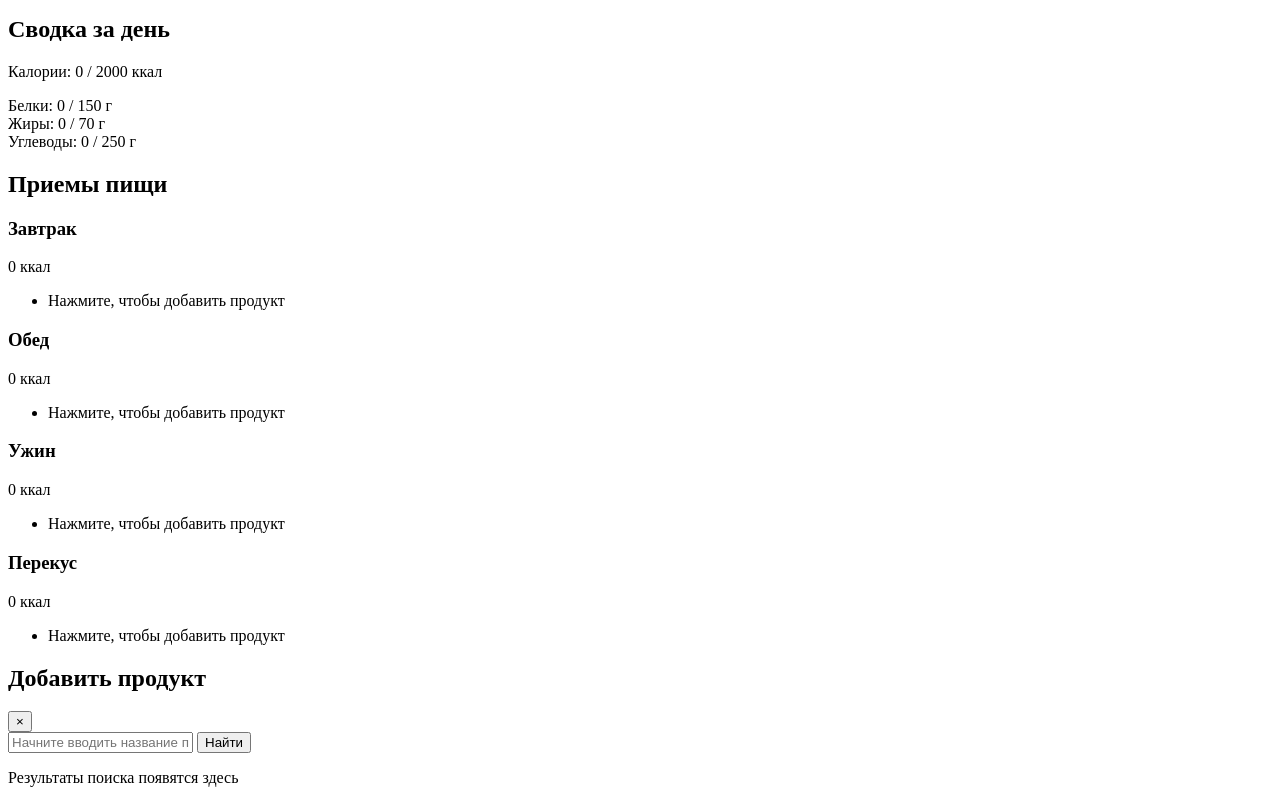
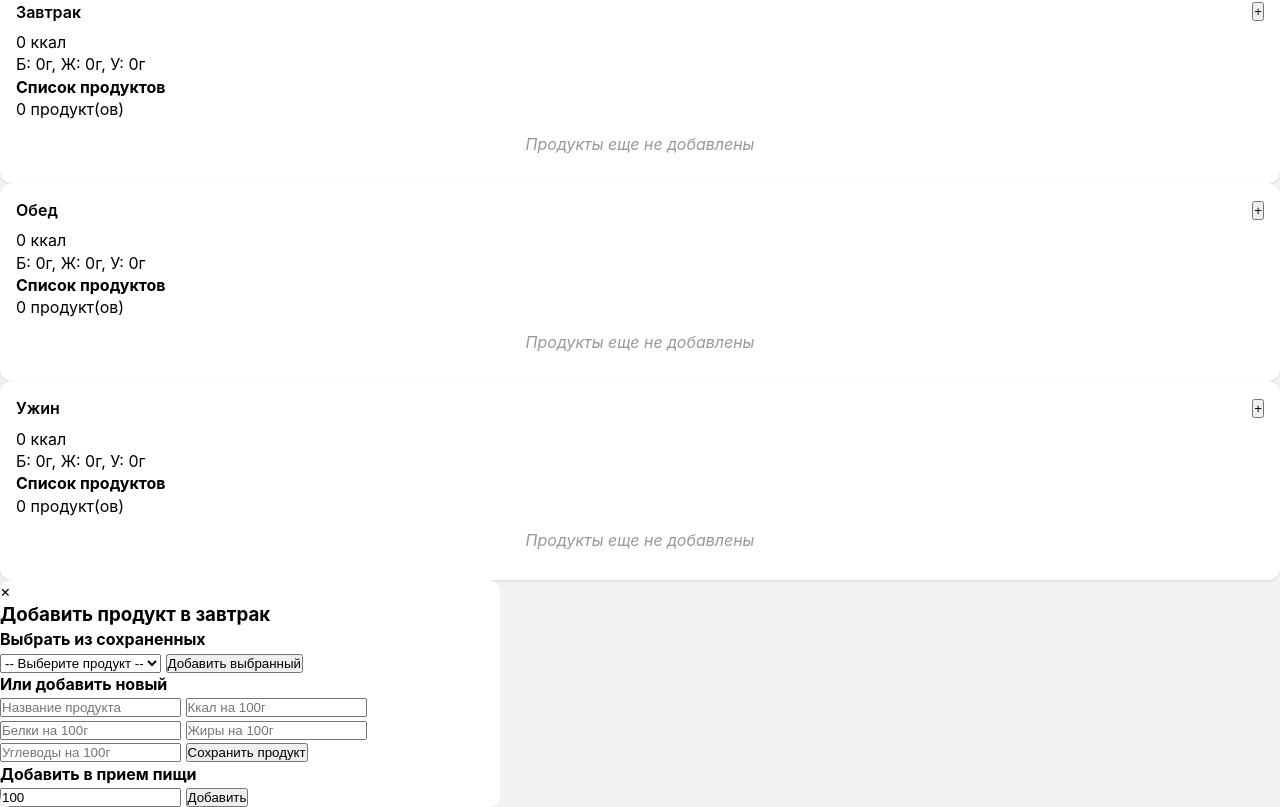
Before and after one commit to a29473708-sketch/green-counter-1.0, a plain HTML site: page index.html in a window 1280 px wide. Shown: the part 105-912 px from the top of the page. Drawn offline with Linux system fonts and the light colour scheme; a small style sheet from the web is missing.

Commit message:
Update index.html

```diff
--- a/index.html
+++ b/index.html
@@ -2,125 +2,121 @@
 <html lang="ru">
 <head>
     <meta charset="UTF-8">
-    <meta name="viewport" content="width=device-width, initial-scale=1.0, user-scalable=no">
-    <title>Трекер КБЖУ</title>
-    <!-- Подключим стили Telegram для красоты -->
-    <link rel="stylesheet" href="https://cdn.jsdelivr.net/npm/@telegram-apps/telegram-ui-web@1/dist/css/telegram-ui-web.css">
-    <!-- Наши кастомные стили -->
-    <link rel="stylesheet" href="styles.css">
+    <meta name="viewport" content="width=device-width, initial-scale=1.0">
+    <title>Подсчет калорий</title>
+    <link rel="stylesheet" href="style.css">
 </head>
 <body>
-    <div class="app" id="app">
-        <!-- Шапка -->
-        <header class="header">
-            <button class="icon-button" id="profileButton">
-                <!-- Простая иконка профиля -->
-                <svg width="24" height="24" viewBox="0 0 24 24" fill="none">
-                    <path d="M12 2C6.48 2 2 6.48 2 12C2 17.52 6.48 22 12 22C17.52 22 22 17.52 22 12C22 6.48 17.52 2 12 2ZM12 6C13.93 6 15.5 7.57 15.5 9.5C15.5 11.43 13.93 13 12 13C10.07 13 8.5 11.43 8.5 9.5C8.5 7.57 10.07 6 12 6ZM12 20C9.97 20 7.57 19.18 5.86 17.12C7.55 15.8 9.68 15 12 15C14.32 15 16.45 15.8 18.14 17.12C16.43 19.18 14.03 20 12 20Z" fill="currentColor"/>
-                </svg>
-            </button>
-            <h1 class="date-title" id="currentDate">Загрузка...</h1>
-            <!-- Заглушка для выравнивания -->
-            <div class="icon-button placeholder"></div>
+    <div class="container">
+        <!-- Дата -->
+        <header class="date-header">
+            <button id="prevDay">←</button>
+            <h1 id="currentDate">Сегодня</h1>
+            <button id="nextDay">→</button>
         </header>
 
-        <!-- Основной контент -->
-        <main class="main">
-            <!-- Сводка по КБЖУ -->
-            <section class="summary-card">
-                <h2>Сводка за день</h2>
-                <div class="progress-bar">
-                    <div class="progress-fill" id="caloriesProgress"></div>
-                </div>
-                <p>Калории: <span id="consumedCalories">0</span> / <span id="targetCalories">2000</span> ккал</p>
-                <div class="macros">
-                    <div class="macro-item">
-                        <span class="macro-label">Белки:</span>
-                        <span id="consumedProtein">0</span> / <span id="targetProtein">150</span> г
-                    </div>
-                    <div class="macro-item">
-                        <span class="macro-label">Жиры:</span>
-                        <span id="consumedFat">0</span> / <span id="targetFat">70</span> г
-                    </div>
-                    <div class="macro-item">
-                        <span class="macro-label">Углеводы:</span>
-                        <span id="consumedCarbs">0</span> / <span id="targetCarbs">250</span> г
-                    </div>
-                </div>
-            </section>
-
-            <!-- Приемы пищи -->
-            <section class="meals">
-                <h2>Приемы пищи</h2>
-                <div class="meal-list">
+        <!-- Блоки -->
+        <div class="meal-section">
             <!-- Завтрак -->
             <div class="meal-card" data-meal="breakfast">
                 <div class="meal-header">
                     <h3>Завтрак</h3>
-                            <span class="meal-calories">0 ккал</span>
+                    <button class="add-product-btn">+</button>
                 </div>
-                        <ul class="meal-items">
-                            <!-- Продукты будут добавляться сюда динамически -->
-                            <li class="empty-state">Нажмите, чтобы добавить продукт</li>
-                        </ul>
+                <div class="meal-summary">
+                    <div class="kcal-info">0 ккал</div>
+                    <div class="macro-info">Б: 0г, Ж: 0г, У: 0г</div>
+                </div>
+
+                <!-- Окно -->
+                <div class="meal-details" id="breakfast-details">
+                    <div class="products-header">
+                        <h4>Список продуктов</h4>
+                        <span class="products-count">0 продуктов</span>
+                    </div>
+                    <div class="products-list" id="breakfast-products">
+                        <!-- Динамическое добавление -->
+                    </div>
+                    <div class="empty-state" id="breakfast-empty">Продукты еще не добавлены</div>
+                </div>
             </div>
 
             <!-- Обед -->
             <div class="meal-card" data-meal="lunch">
                 <div class="meal-header">
                     <h3>Обед</h3>
-                            <span class="meal-calories">0 ккал</span>
+                    <button class="add-product-btn">+</button>
                 </div>
-                        <ul class="meal-items">
-                            <li class="empty-state">Нажмите, чтобы добавить продукт</li>
-                        </ul>
+                <div class="meal-summary">
+                    <div class="kcal-info">0 ккал</div>
+                    <div class="macro-info">Б: 0г, Ж: 0г, У: 0г</div>
+                </div>
+
+                <div class="meal-details" id="lunch-details">
+                    <div class="products-header">
+                        <h4>Список продуктов</h4>
+                        <span class="products-count">0 продуктов</span>
+                    </div>
+                    <div class="products-list" id="lunch-products"></div>
+                    <div class="empty-state" id="lunch-empty">Продукты еще не добавлены</div>
+                </div>
             </div>
 
             <!-- Ужин -->
             <div class="meal-card" data-meal="dinner">
                 <div class="meal-header">
                     <h3>Ужин</h3>
-                            <span class="meal-calories">0 ккал</span>
+                    <button class="add-product-btn">+</button>
                 </div>
-                        <ul class="meal-items">
-                            <li class="empty-state">Нажмите, чтобы добавить продукт</li>
-                        </ul>
+                <div class="meal-summary">
+                    <div class="kcal-info">0 ккал</div>
+                    <div class="macro-info">Б: 0г, Ж: 0г, У: 0г</div>
                 </div>
 
-                    <!-- Перекус -->
-                    <div class="meal-card" data-meal="snack">
-                        <div class="meal-header">
-                            <h3>Перекус</h3>
-                            <span class="meal-calories">0 ккал</span>
+                <div class="meal-details" id="dinner-details">
+                    <div class="products-header">
+                        <h4>Список продуктов</h4>
+                        <span class="products-count">0 продуктов</span>
                     </div>
-                        <ul class="meal-items">
-                            <li class="empty-state">Нажмите, чтобы добавить продукт</li>
-                        </ul>
-                    </div>
-                </div>
-            </section>
-        </main>
-
-        <!-- Окно поиска продуктов (изначально скрыто) -->
-        <div class="modal-overlay" id="searchModal">
-            <div class="modal-content">
-                <div class="modal-header">
-                    <h2>Добавить продукт</h2>
-                    <button class="close-button" id="closeSearchModal">&times;</button>
-                </div>
-                <div class="search-section">
-                    <input type="text" id="productSearch" placeholder="Начните вводить название продукта...">
-                    <button id="searchButton">Найти</button>
-                </div>
-                <div class="search-results" id="searchResults">
-                    <!-- Здесь будут результаты поиска через API -->
-                    <p class="placeholder-text">Результаты поиска появятся здесь</p>
+                    <div class="products-list" id="dinner-products"></div>
+                    <div class="empty-state" id="dinner-empty">Продукты еще не добавлены</div>
                 </div>
             </div>
         </div>
     </div>
 
-    <!-- Подключаем скрипты -->
-    <script src="script.js"></script>
+    <!-- Модальное окно для добавления продукта -->
+    <div id="productModal" class="modal">
+        <div class="modal-content">
+            <span class="close">&times;</span>
+            <h3>Добавить продукт в <span id="currentMealTitle">завтрак</span></h3>
+
+            <div class="modal-section">
+                <h4>Выбрать из сохраненных</h4>
+                <select id="savedProducts">
+                    <option value="">-- Выберите продукт --</option>
+                </select>
+                <button id="addSavedProduct">Добавить выбранный</button>
+            </div>
+
+            <div class="modal-section">
+                <h4>Или добавить новый</h4>
+                <input type="text" id="productName" placeholder="Название продукта">
+                <input type="number" id="productKcal" placeholder="Ккал на 100г">
+                <input type="number" id="productProtein" placeholder="Белки на 100г">
+                <input type="number" id="productFat" placeholder="Жиры на 100г">
+                <input type="number" id="productCarbs" placeholder="Углеводы на 100г">
+                <button id="saveNewProduct">Сохранить продукт</button>
+            </div>
+
+            <div class="modal-section">
+                <h4>Добавить в прием пищи</h4>
+                <input type="number" id="productWeight" placeholder="Вес в граммах" value="100">
+                <button id="addToMeal">Добавить</button>
+            </div>
+        </div>
+    </div>
+
+    <script src="app.js"></script>
 </body>
 </html>
```
Lines whose indentation alone changed are shown as unchanged.
